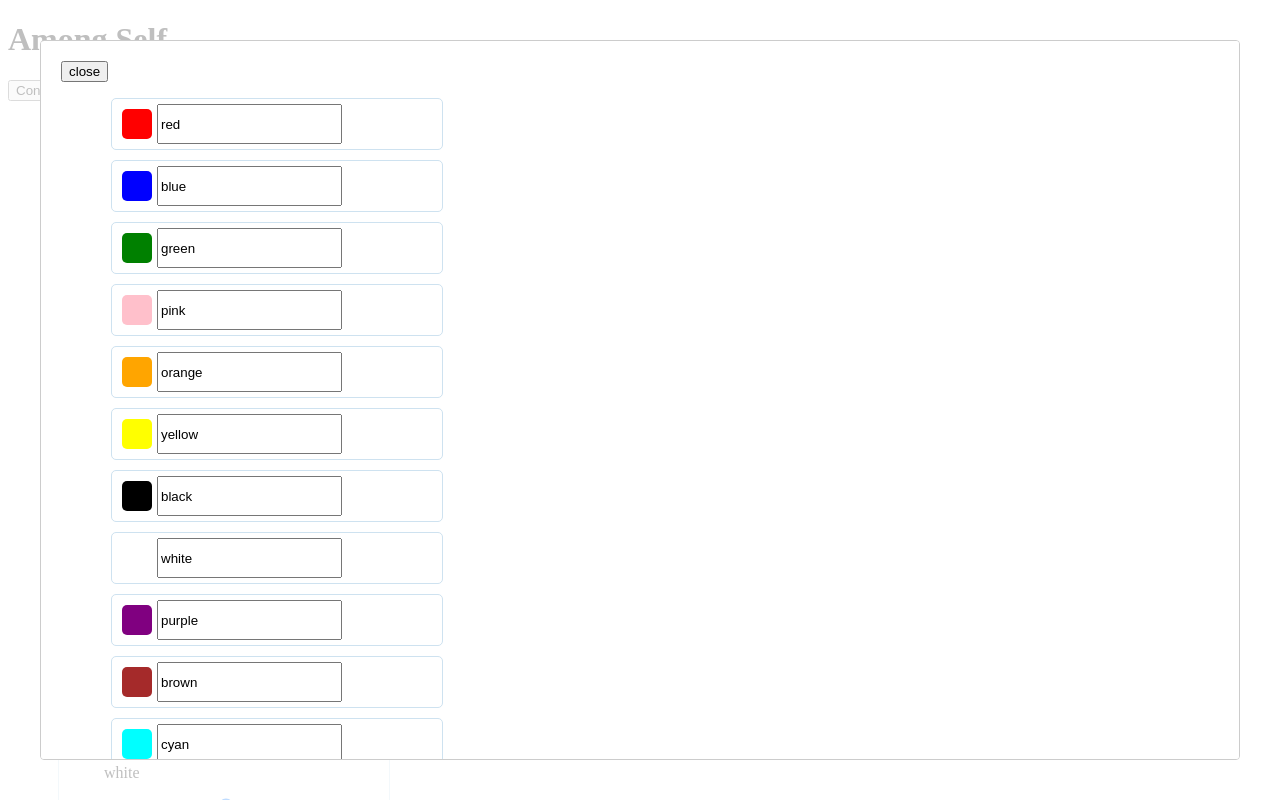
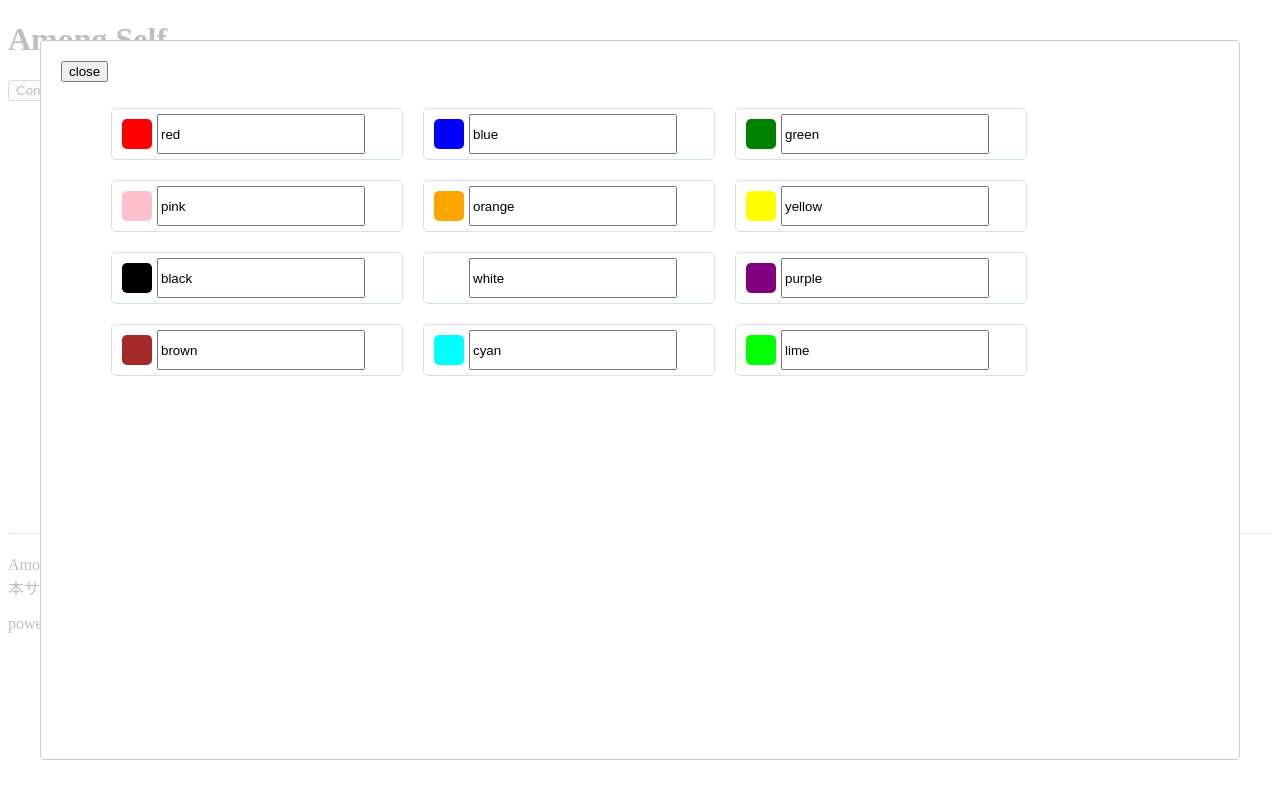
Before and after one commit to yensaki/among-self, a Next.js app: page / in a window 1280 px wide. Both pictures are taken after a click on the button "Config". Shown: the top 800 px of the page. Built offline with nearby package versions, Linux system fonts and the light colour scheme.

Commit message:
List design

```diff
--- a/components/CrewForm.tsx
+++ b/components/CrewForm.tsx
@@ -17,7 +17,7 @@ const CrewForm = ({crew, onChange}: CrewProps) => {
   return (
       <FormList>
           <Square style={{backgroundColor: formCrew.color}} />
-          <input type="text" name="name" value={formCrew.name} onChange={(e) => HandleChangeText(e)} />
+          <NameField type="text" name="name" value={formCrew.name} onChange={(e) => HandleChangeText(e)} />
       </FormList>
   )
 }
@@ -26,7 +26,7 @@ const CrewForm = ({crew, onChange}: CrewProps) => {
 const FormList = styled.li`
     display: flex;
     list-style: none;
-    width: 320px;
+    width: 280px;
     border: 1px solid #cee2f0;
     border-radius: 5px 5px;
     margin: 10px;
@@ -40,5 +40,8 @@ const Square = styled.div`
     margin: 5px;
 `
 
+const NameField = styled.input`
+    width: 200px;
+`
 
 export default CrewForm
--- a/pages/index.tsx
+++ b/pages/index.tsx
@@ -4,6 +4,7 @@ import { useState } from 'react'
 import Modal from 'react-modal'
 import CrewForm from '../components/CrewForm'
 import Crew from '../models/crew'
+import styled from 'styled-components'
 
 
 const IndexPage = () => {
@@ -52,27 +53,32 @@ const IndexPage = () => {
     <Layout title="Among Self">
       <h1>Among Self</h1>
       <button onClick={openModal}>Config</button>
-      <ul>
+      <CrewsUl>
         {crews.map((crew) => (
           crew.inuse ? <CrewCard color={crew.color} name={crew.name} key={crew.color} /> : ""
         ))}
-      </ul>
+      </CrewsUl>
       <Modal
         isOpen={modalIsOpen}
         onRequestClose={closeModal}
       >
         <button onClick={closeModal}>close</button>
         <form>
-            <ul>
+            <CrewsUl>
                 {crews.map((crew) =>
                   <CrewForm crew={crew} onChange={onChangeHandle} key={crew.index} />
                 )}
-            </ul>
+            </CrewsUl>
         </form>
       </Modal>
     </Layout>
   )
 }
+
+const CrewsUl = styled.ul`
+  display: flex;
+  flex-wrap: wrap;
+`
 
 // type CrewProps = {
 //   crew: Crew,
```
